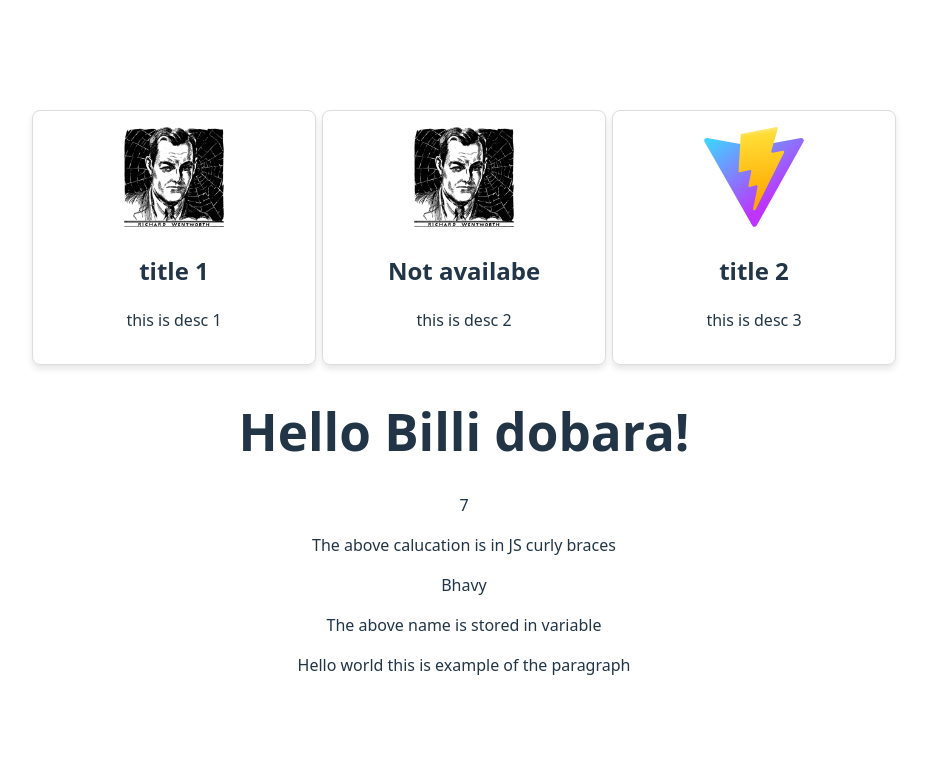
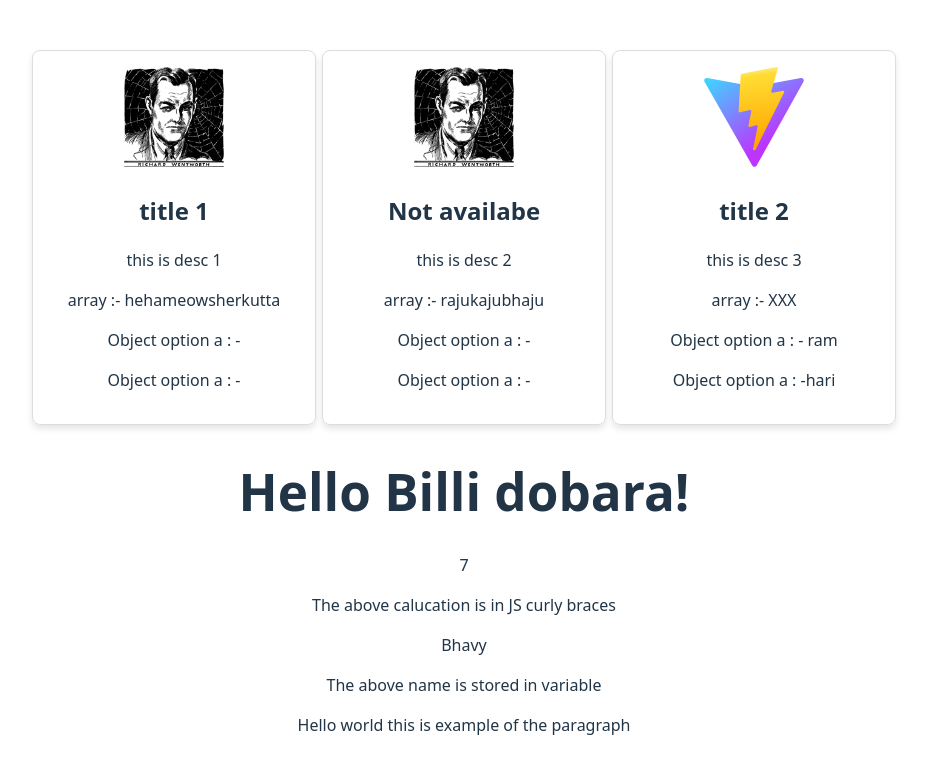
Before and after one commit to bhavy1204/MERN-stack-practice, a React (Vite) app in the folder React/react-practice/: page / in a window 1280 px wide. Shown: the top 774 px of the page, without its empty margins (176-1103 px from the left). Built offline with nearby package versions, Linux system fonts and the light colour scheme.

Commit message:
react props array and objects complete

```diff
--- a/React/react-practice/src/CardList.jsx
+++ b/React/react-practice/src/CardList.jsx
@@ -3,13 +3,14 @@ import Card from "./card";
 let link1="/creation_1.png";
 let link2= "/vite.svg";
 
+let options = ["heha" , "meow" , "sher" , "kutta"];
 //We will have to wrap the numbers in curly bracket , To use them as a number
 function CardList() {
     return (
         <div className="cardList">
-            <Card link={link1} title="title 1" desc="this is desc 1 "/>
-            <Card link={link1} desc="this is desc 2 "/>
-            <Card link={link2} title="title 2" desc="this is desc 3 "/>
+            <Card link={link1} title="title 1" desc="this is desc 1 " options={options}/>
+            <Card link={link1} desc="this is desc 2 " options={["raju","kaju","bhaju"]}/>
+            <Card link={link2} title="title 2" desc="this is desc 3 " objOption={{a:"ram",b:"hari",c:"vishnu"}}/>
         </div>
     )
 }
--- a/React/react-practice/src/card.jsx
+++ b/React/react-practice/src/card.jsx
@@ -1,9 +1,12 @@
-function Card({link, title="Not availabe",desc}) {
+function Card({link, title="Not availabe",desc,options="XXX", objOption=""}) {
     return (
         <div className="card">
             <img src={link} alt="error" />
             <h2>{title}</h2>
             <p>{desc}</p>
+            <p>array :- {options}</p>
+            <p>Object option a : - {objOption.a}</p>
+            <p>Object option a : -{objOption.b}</p>
         </div>
     )
 }
```
Also changed, not shown: 2 other files (tests, documents, lock files or other folders).
